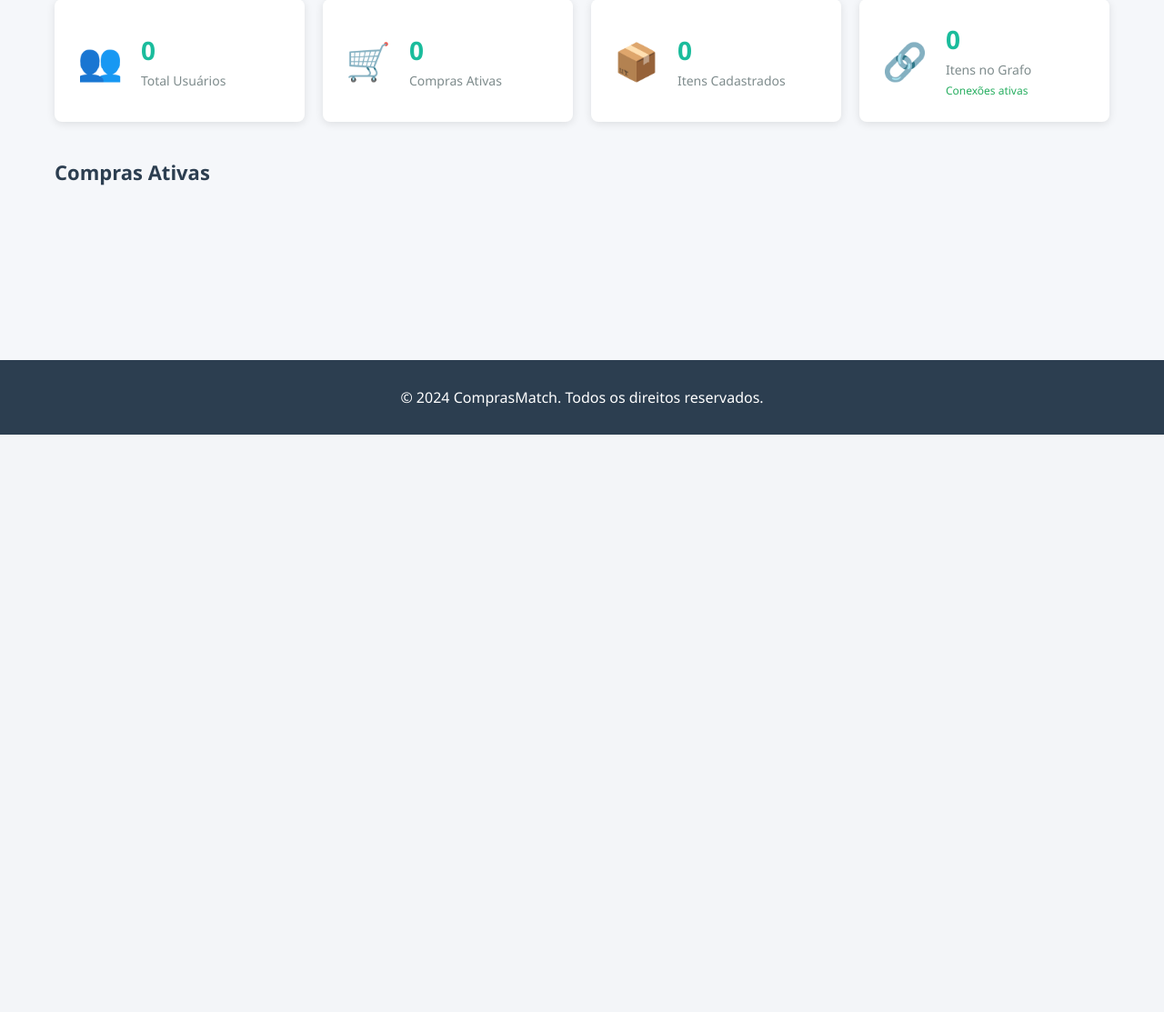
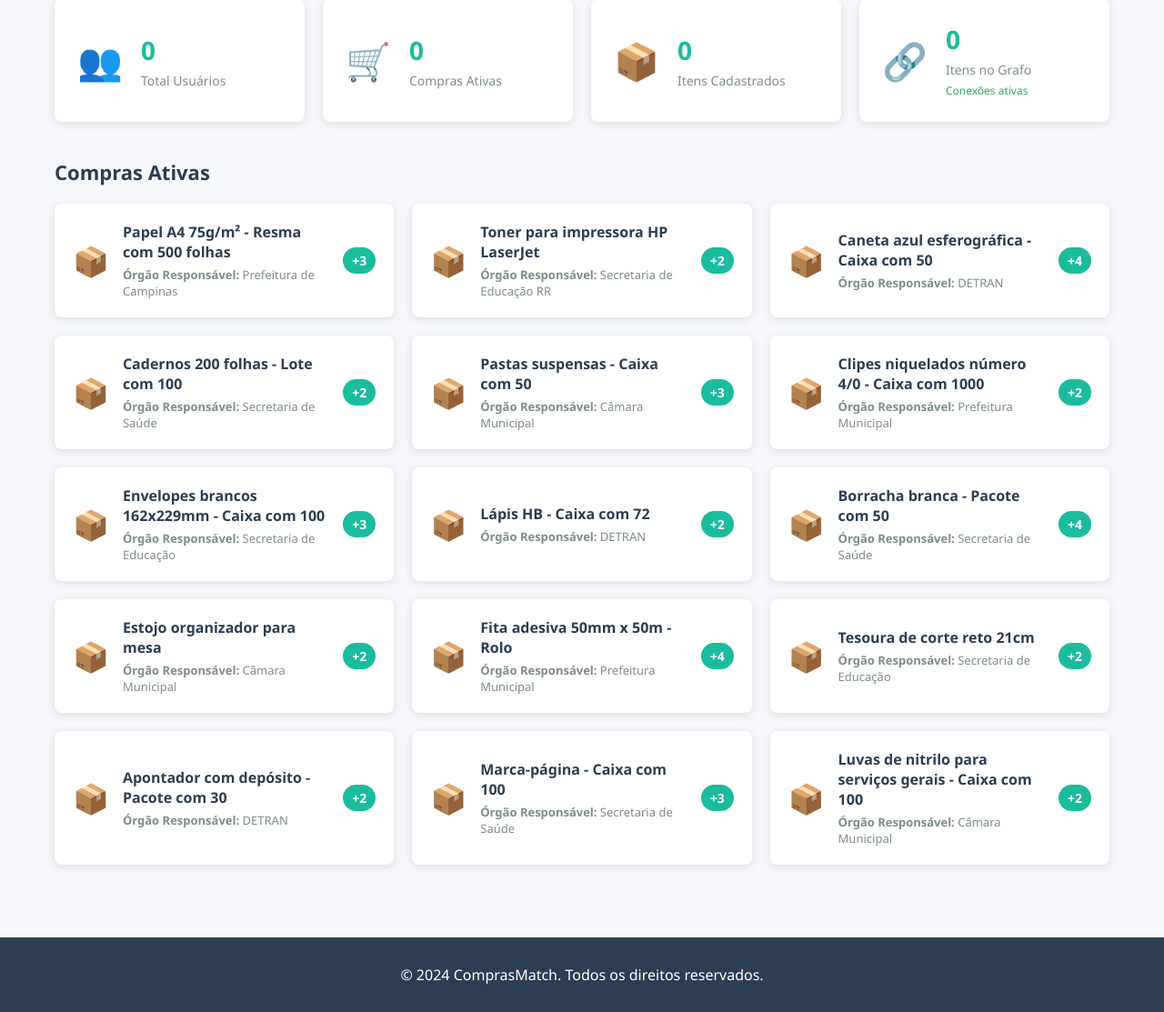
Before and after one commit to KalistaS2/compraMatch, a Flask app: page / in a window 1280 px wide. Shown: the part 322-1435 px from the top of the page at 91% size. Before the commit the page ends 800 px from the top, so only its background shows below. Run offline with Flask 3, Linux system fonts and the light colour scheme; data that the repository does not hold is empty.

Commit message:
mudança na pagina home e na pagina grafo

```diff
--- a/api/app.py
+++ b/api/app.py
@@ -10,7 +10,6 @@ app = Flask(__name__, template_folder='../templates', static_folder='../static')
 PROJECT_ROOT = os.path.dirname(os.path.dirname(os.path.abspath(__file__)))
 ITENS_FILE = os.path.join(PROJECT_ROOT, 'itens.json')
 GRAFO_FILE = os.path.join(PROJECT_ROOT, 'grafo_Similaridade_90_porcento.gpickle')
-MATRIZ_FILE = os.path.join(PROJECT_ROOT, 'matriz_Similaridade_90_porcento.json')
 
 def load_items_from_json(path=ITENS_FILE):
     """Carrega itens do arquivo JSON."""
--- /dev/null
+++ b/static/home.js
@@ -0,0 +1,133 @@
+// Mock data para simular 15 compras compartilhadas
+const comprasCompartilhadas = [
+    {
+        id: 1,
+        item: 'Papel A4 75g/m² - Resma com 500 folhas',
+        nomeUnidade: 'Prefeitura de Campinas',
+        quantidadeEstimada: 500,
+        orgaosParticipantes: ['Prefeitura de Campinas', 'Secretaria de Educação', 'Secretaria de Saúde', 'DETRAN']
+    },
+    {
+        id: 2,
+        item: 'Toner para impressora HP LaserJet',
+        nomeUnidade: 'Secretaria de Educação RR',
+        quantidadeEstimada: 150,
+        orgaosParticipantes: ['Secretaria de Educação RR', 'Prefeitura Municipal', 'Câmara Municipal']
+    },
+    {
+        id: 3,
+        item: 'Caneta azul esferográfica - Caixa com 50',
+        nomeUnidade: 'DETRAN',
+        quantidadeEstimada: 300,
+        orgaosParticipantes: ['DETRAN', 'Prefeitura Municipal', 'Secretaria de Educação', 'Secretaria de Saúde', 'Câmara Municipal']
+    },
+    {
+        id: 4,
+        item: 'Cadernos 200 folhas - Lote com 100',
+        nomeUnidade: 'Secretaria de Saúde',
+        quantidadeEstimada: 200,
+        orgaosParticipantes: ['Secretaria de Saúde', 'Secretaria de Educação', 'Prefeitura Municipal']
+    },
+    {
+        id: 5,
+        item: 'Pastas suspensas - Caixa com 50',
+        nomeUnidade: 'Câmara Municipal',
+        quantidadeEstimada: 100,
+        orgaosParticipantes: ['Câmara Municipal', 'Prefeitura Municipal', 'Secretaria de Educação', 'DETRAN']
+    },
+    {
+        id: 6,
+        item: 'Clipes niquelados número 4/0 - Caixa com 1000',
+        nomeUnidade: 'Prefeitura Municipal',
+        quantidadeEstimada: 2000,
+        orgaosParticipantes: ['Prefeitura Municipal', 'Secretaria de Saúde', 'Câmara Municipal']
+    },
+    {
+        id: 7,
+        item: 'Envelopes brancos 162x229mm - Caixa com 100',
+        nomeUnidade: 'Secretaria de Educação',
+        quantidadeEstimada: 500,
+        orgaosParticipantes: ['Secretaria de Educação', 'DETRAN', 'Prefeitura Municipal', 'Secretaria de Saúde']
+    },
+    {
+        id: 8,
+        item: 'Lápis HB - Caixa com 72',
+        nomeUnidade: 'DETRAN',
+        quantidadeEstimada: 400,
+        orgaosParticipantes: ['DETRAN', 'Secretaria de Educação', 'Prefeitura Municipal']
+    },
+    {
+        id: 9,
+        item: 'Borracha branca - Pacote com 50',
+        nomeUnidade: 'Secretaria de Saúde',
+        quantidadeEstimada: 250,
+        orgaosParticipantes: ['Secretaria de Saúde', 'Prefeitura Municipal', 'Secretaria de Educação', 'DETRAN', 'Câmara Municipal']
+    },
+    {
+        id: 10,
+        item: 'Estojo organizador para mesa',
+        nomeUnidade: 'Câmara Municipal',
+        quantidadeEstimada: 150,
+        orgaosParticipantes: ['Câmara Municipal', 'Secretaria de Educação', 'Prefeitura Municipal']
+    },
+    {
+        id: 11,
+        item: 'Fita adesiva 50mm x 50m - Rolo',
+        nomeUnidade: 'Prefeitura Municipal',
+        quantidadeEstimada: 350,
+        orgaosParticipantes: ['Prefeitura Municipal', 'DETRAN', 'Secretaria de Saúde', 'Câmara Municipal', 'Secretaria de Educação']
+    },
+    {
+        id: 12,
+        item: 'Tesoura de corte reto 21cm',
+        nomeUnidade: 'Secretaria de Educação',
+        quantidadeEstimada: 200,
+        orgaosParticipantes: ['Secretaria de Educação', 'Prefeitura Municipal', 'DETRAN']
+    },
+    {
+        id: 13,
+        item: 'Apontador com depósito - Pacote com 30',
+        nomeUnidade: 'DETRAN',
+        quantidadeEstimada: 180,
+        orgaosParticipantes: ['DETRAN', 'Secretaria de Educação', 'Secretaria de Saúde']
+    },
+    {
+        id: 14,
+        item: 'Marca-página - Caixa com 100',
+        nomeUnidade: 'Secretaria de Saúde',
+        quantidadeEstimada: 300,
+        orgaosParticipantes: ['Secretaria de Saúde', 'Prefeitura Municipal', 'Câmara Municipal', 'Secretaria de Educação']
+    },
+    {
+        id: 15,
+        item: 'Luvas de nitrilo para serviços gerais - Caixa com 100',
+        nomeUnidade: 'Câmara Municipal',
+        quantidadeEstimada: 500,
+        orgaosParticipantes: ['Câmara Municipal', 'Prefeitura Municipal', 'Secretaria de Saúde']
+    }
+];
+
+// Função para carregar compras compartilhadas
+function carregarComprasCompartilhadas() {
+    const container = document.getElementById('active-purchases');
+    container.innerHTML = '';
+
+    comprasCompartilhadas.forEach(compra => {
+        const numParticipantesExtras = compra.orgaosParticipantes.length - 1;
+
+        const div = document.createElement('div');
+        div.className = 'purchase-item';
+        div.innerHTML = `
+            <span class="purchase-icon">📦</span>
+            <div class="purchase-info">
+                <h4>${compra.item}</h4>
+                <p><strong>Órgão Responsável:</strong> ${compra.nomeUnidade}</p>
+            </div>
+            <span class="count">+${numParticipantesExtras}</span>
+        `;
+        container.appendChild(div);
+    });
+}
+
+// Carrega compras ao abrir página
+window.addEventListener('DOMContentLoaded', carregarComprasCompartilhadas);
--- a/templates/home.html
+++ b/templates/home.html
@@ -68,33 +68,12 @@
                 <!-- Carregado dinamicamente via JavaScript -->
             </div>
         </section>
-        <script>
-            // Carrega compras ativas do backend
-            fetch('/api/top-items')
-                .then(response => response.json())
-                .then(data => {
-                    const container = document.getElementById('active-purchases');
-                    container.innerHTML = '';
-                    (data.items || []).slice(0, 5).forEach(item => {
-                        const div = document.createElement('div');
-                        div.className = 'purchase-item';
-                        div.innerHTML = `
-                            <span class="purchase-icon">📦</span>
-                            <div class="purchase-info">
-                                <h4>${item.nomeUnidade || 'Sem órgão'}</h4>
-                                <p>${item.descricao_item ? item.descricao_item.substring(0, 60) : 'Sem descrição'}...</p>
-                            </div>
-                            <span class="count">${item.quantidade_estimada || 0}</span>
-                        `;
-                        container.appendChild(div);
-                    });
-                })
-                .catch(error => console.error('Erro ao carregar compras:', error));
-        </script>
     </main>
 
     <footer class="footer">
         <p>&copy; 2024 ComprasMatch. Todos os direitos reservados.</p>
     </footer>
+
+    <script src="{{ url_for('static', filename='home.js') }}"></script>
 </body>
 </html>
```
Also changed, not shown: api/similaridades.py (+6 -2 lines), static/grafo.js (+45 -0 lines), static/itens.js (+53 -1 lines), static/style.css (+123 -0 lines), templates/grafo.html (+10 -0 lines), templates/itens.html (+9 -1 lines), requirements.txt (renamed from dependencies.txt).
